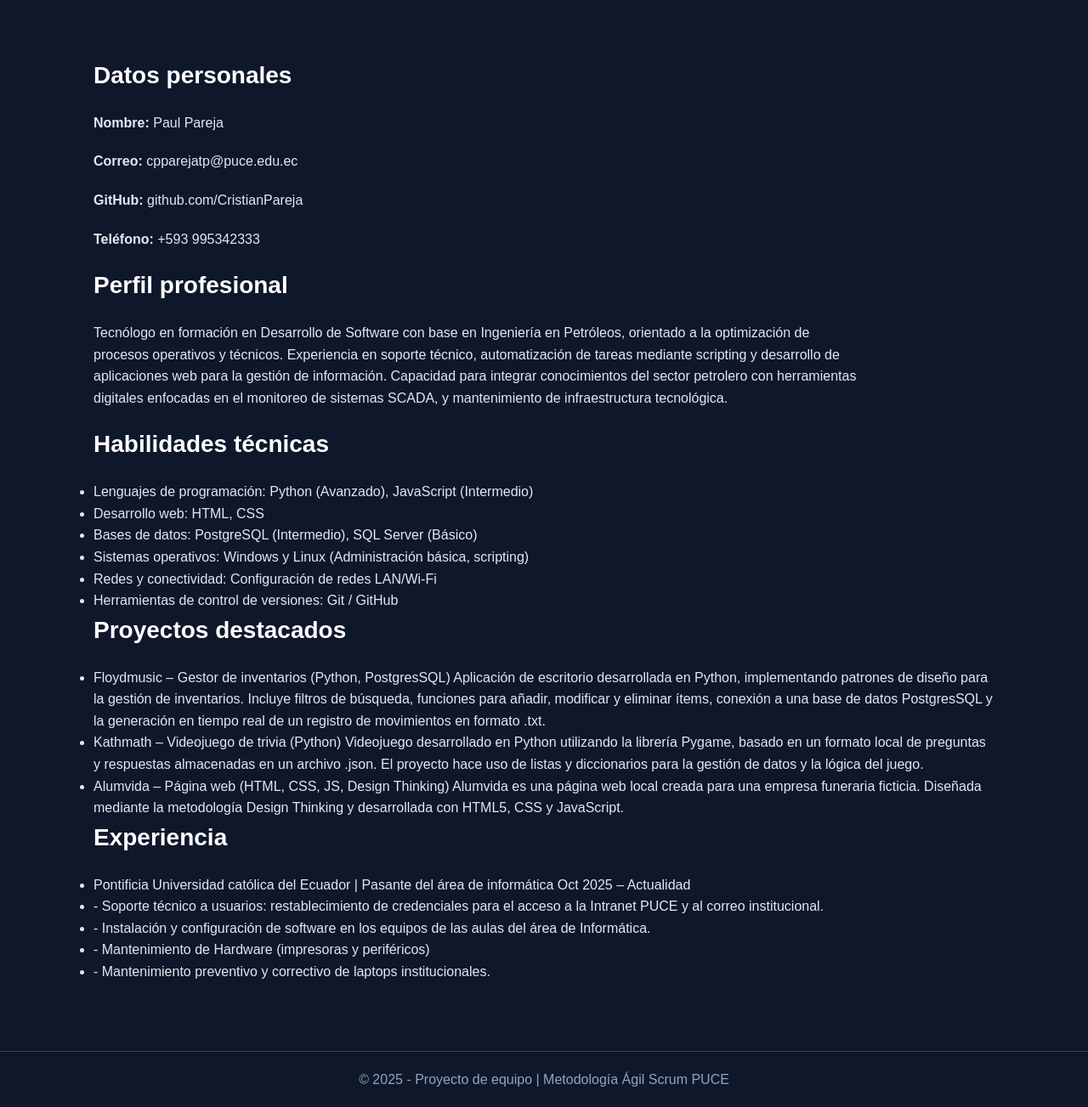
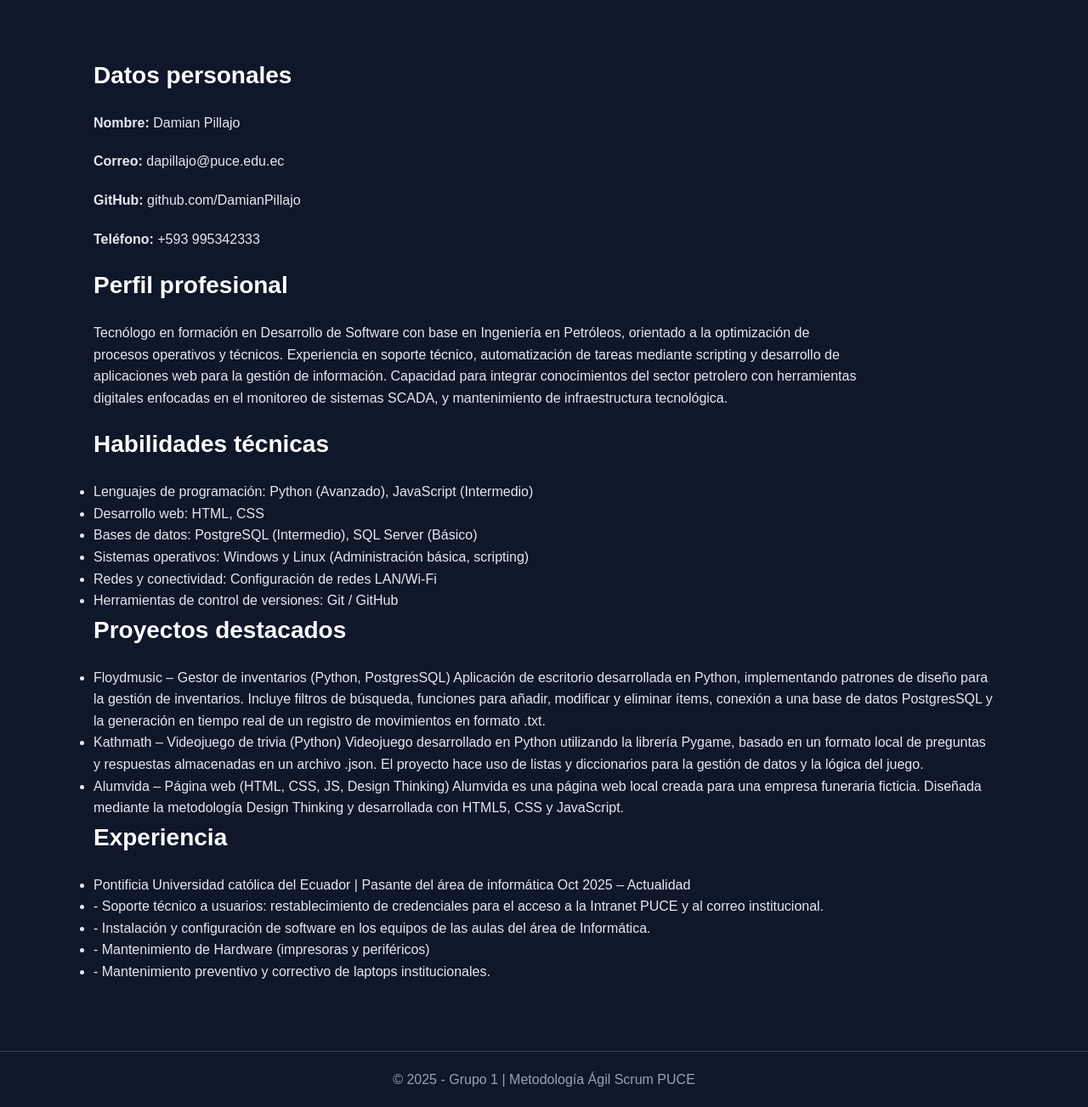
Before and after one commit to CristianPareja/Mini-Sprint-Agil, a plain HTML site: page index.html in a window 1280 px wide. Shown: the part 720-2023 px from the top of the page at 85% size. Drawn offline with Linux system fonts and the light colour scheme.

Commit message:
add Cv info new

```diff
--- a/index.html
+++ b/index.html
@@ -63,9 +63,9 @@
     <section id="cv" class="card">
         <h2>Datos personales</h2>
 
-        <p><strong>Nombre:</strong> Paul Pareja</p>
-        <p><strong>Correo:</strong> cpparejatp@puce.edu.ec</p>
-        <p><strong>GitHub:</strong> github.com/CristianPareja</p>
+        <p><strong>Nombre:</strong> Damian Pillajo</p>
+        <p><strong>Correo:</strong> dapillajo@puce.edu.ec</p>
+        <p><strong>GitHub:</strong> github.com/DamianPillajo</p>
         <p><strong>Teléfono:</strong> +593 995342333</p>
 
         <h2>Perfil profesional</h2>
@@ -100,7 +100,7 @@
 </main>
 
 <footer class="footer">
-    © 2025 - Proyecto de equipo | Metodología Ágil Scrum PUCE
+    © 2025 - Grupo 1 | Metodología Ágil Scrum PUCE
 </footer>
 </body>
 </html>
```
